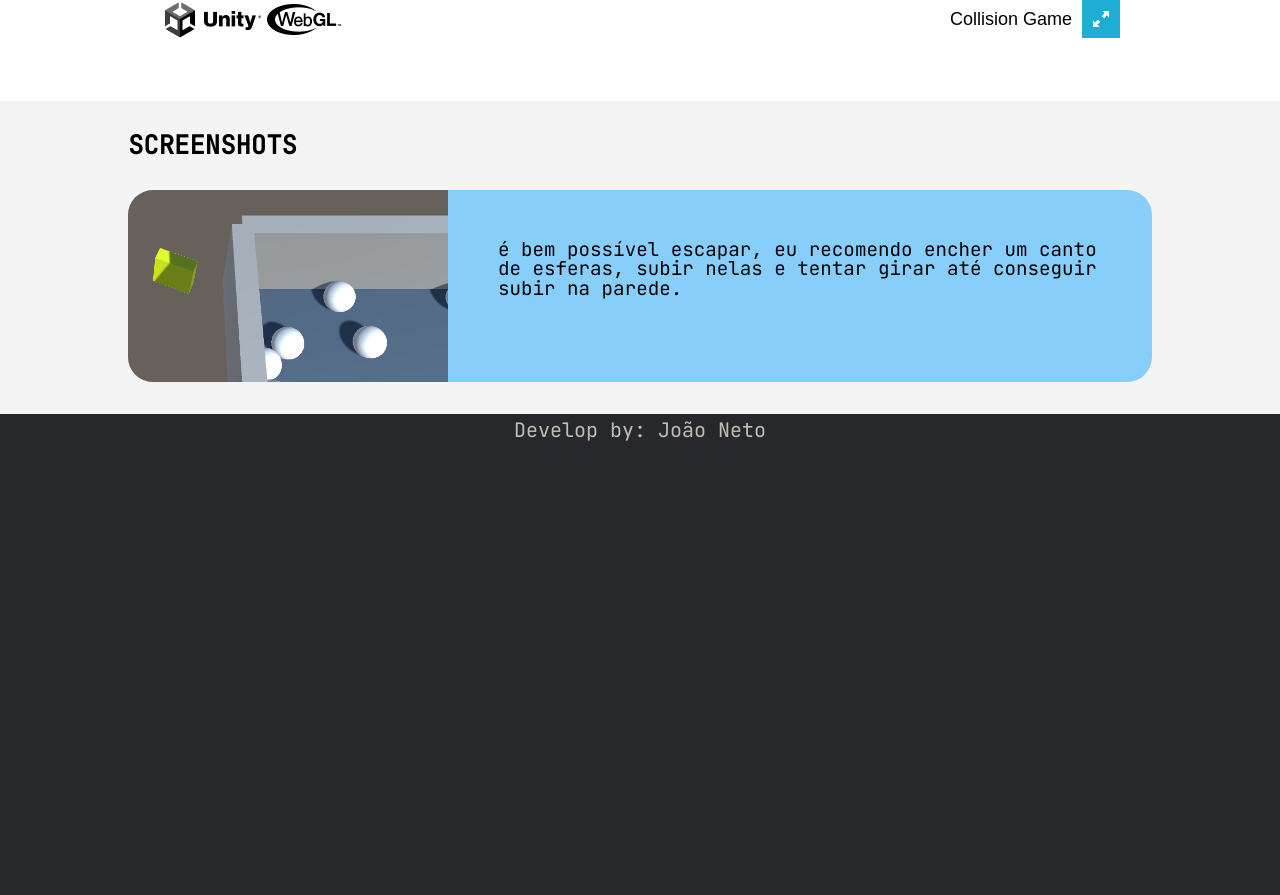
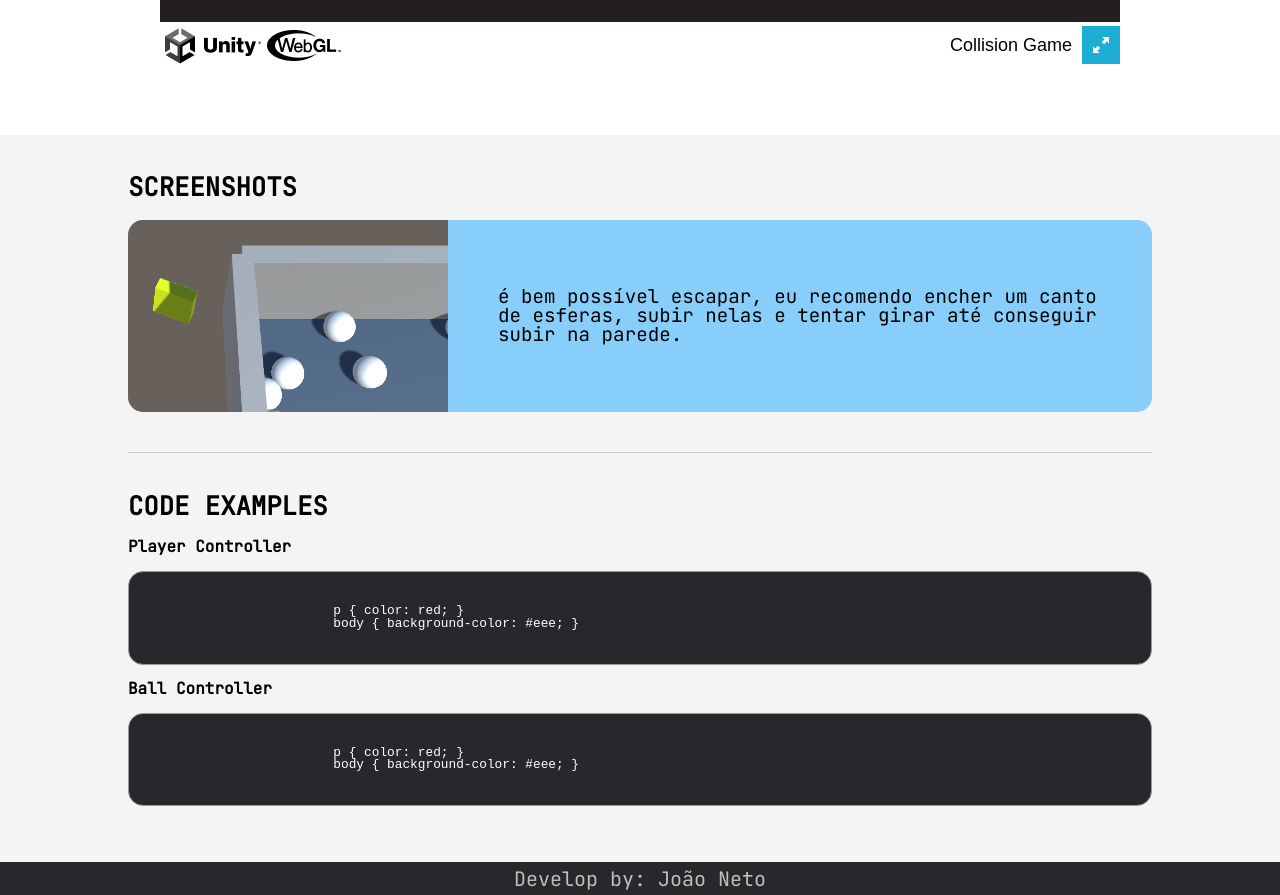
Before and after one commit to JNetoGH/Web-Escape-the-Box-Website, a plain HTML site: page index.html in a window 1280 px wide. Shown: the part 959-1854 px from the top of the page. Before the commit the page ends 1405 px from the top, so only its background shows below. Drawn offline with Linux system fonts and the light colour scheme; no server answers.

Commit message:
v2.0 adicionei um design pro código

```diff
--- a/css/page_style.css
+++ b/css/page_style.css
@@ -2,11 +2,15 @@
     --myLightGray: #F4F4F4;
     --mywhite: white;
     --myblack: #27282C;
+
     --conatainerLateralPadding: 10vw;
-    --conatainerVerticalPadding: 4vh;
+    --conatainerVerticalPadding: 5vh;
+
     --defaulth1: 4vw;
     --defaulth2: 2vw;
-    --defaultTopMarginFromHeader: 5px;
+    --defaulth3: 1.25vw;
+    --defaultTextSize: 1vw;
+    --defaultMarginFromHeader: 1vh;
 }
 html {
     font-size: 62.5%;
@@ -27,8 +31,11 @@
 h2 {
     font-size: var(--defaulth2);
 }
+h3 {
+    font-size: var(--defaulth3);
+}
 il, p {
-    font-size: 1.75rem;
+    font-size:  var(--defaultTextSize);
     color: #BFBFB7;
 }
 
@@ -46,7 +53,7 @@
     display: inline;
 }
 
-/*************************************************************/
+/*****************       INTRODUCTION      *******************/
 /*************************************************************/
 
 .introduction_container {
@@ -61,6 +68,8 @@
     margin-top: 20px;
     display: flex;
 }
+
+/*distancia entre as listas*/
 .lista-de-objetos {
     margin-left: 30px;
 }
@@ -69,10 +78,10 @@
     margin-left: 0;
 }
 .lista-de-objetos ul {
-    margin-top: var(--defaultTopMarginFromHeader);
+    margin-top: var(--defaultMarginFromHeader);
 }
 
-/*************************************************************/
+/*****************          THE GAME       *******************/
 /*************************************************************/
 
 .game_container {
@@ -85,7 +94,7 @@
     height: 700px;
 }
 
-/*************************************************************/
+/****************          GAME INFO        ******************/
 /*************************************************************/
 
 .game_info {
@@ -93,28 +102,52 @@
     color: black;
     padding: var(--conatainerVerticalPadding) var(--conatainerLateralPadding);
 }
+/*margem do separador*/
+.game_info hr {
+    margin-top: 40px;
+    margin-bottom: 40px
+}
+/*distancia do título da molecule para o conteúdo*/
+.game_info_content_molecule h2 {
+    margin-bottom: 20px;
+}
+/*distancia do sub-título da molecule para o conteúdo*/
+.game_info_content_molecule h3 {
+    margin-bottom: var(--defaultMarginFromHeader);
+}
 
-/****************      DESCRIPTIVE IMG      ******************/
+
+/**************  GAME INFO (DESCRIPTIVE IMG) *****************/
 /*************************************************************/
 
 .descriptive_img {
-    margin-top: var(--conatainerVerticalPadding);
     background-color: lightskyblue;
     display: flex;
-    border-radius: 25px;
-
+    border-radius: 15px;
 }
 .descriptive_img img{
     width: 25vw;
     display: inline;
-    border-radius: 25px 0 0 25px ;
+    border-radius: 15px 0 0 15px ;
 }
 .descriptive_img p {
     color: black;
     font-size: 1.5vw;
-    margin-left: 50px;
-    margin-top: 50px;
-    margin-right: 50px;
+    margin: auto 50px;
+}
+
+
+/****************      GAME INFO (CODE)     ******************/
+/*************************************************************/
+
+code {
+    background-color: var(--myblack);
+    color: white;
+    border: 1px solid #999;
+    display: block;
+    padding: 20px;
+    font-size:  var(--defaultTextSize);
+    border-radius: 15px;
 }
 
 /*************************************************************/
@@ -125,4 +158,5 @@
     font-size: 2rem;
     padding-top: 0.5vw;
     padding-bottom: 0.5vw;
+    /*padding: var(--conatainerVerticalPadding) var(--conatainerLateralPadding);*/
 }
--- a/index.html
+++ b/index.html
@@ -22,7 +22,7 @@
 
         <header>
             <img src="images/profile2.png">
-            <p>v1.3</p>
+            <p>v2.0</p>
         </header>
 
         <!------------------------------------------------------------------------------------->
@@ -31,7 +31,7 @@
 
             <div class="main_header">
                 <h1>TESTE DE COLISÕES</h1>
-                <p>v1.2</p>
+                <p>v1.3</p>
             </div>
 
             <div id="container-de-listas-de-objetivos">
@@ -67,6 +67,8 @@
         <!------------------------------------------------------------------------------------->
 
         <section class="game_info">
+
+            <div class="game_info_content_molecule">
                 <h2>SCREENSHOTS</h2>
                 <div class="descriptive_img">
                     <img src="images/gameplay.png">
@@ -76,10 +78,33 @@
                         e tentar girar até conseguir subir na parede.
                     </p>
                 </div>
+            </div>
+
+            <hr>
+
+            <div class="game_info_content_molecule">
+                <h2>CODE EXAMPLES</h2>
+                <h3>Player Controller</h3>
+                <pre>
+                    <code>
+                        p { color: red; }
+                        body { background-color: #eee; }
+                    </code>
+                </pre>
+
+                <h3>Ball Controller</h3>
+                <pre>
+                    <code>
+                        p { color: red; }
+                        body { background-color: #eee; }
+                    </code>
+                </pre>
+            </div>
 
         </section>
 
         <!------------------------------------------------------------------------------------->
+
         <footer>
             <p>Develop by: João Neto</p>
         </footer>
```
Lines whose indentation alone changed are shown as unchanged.
